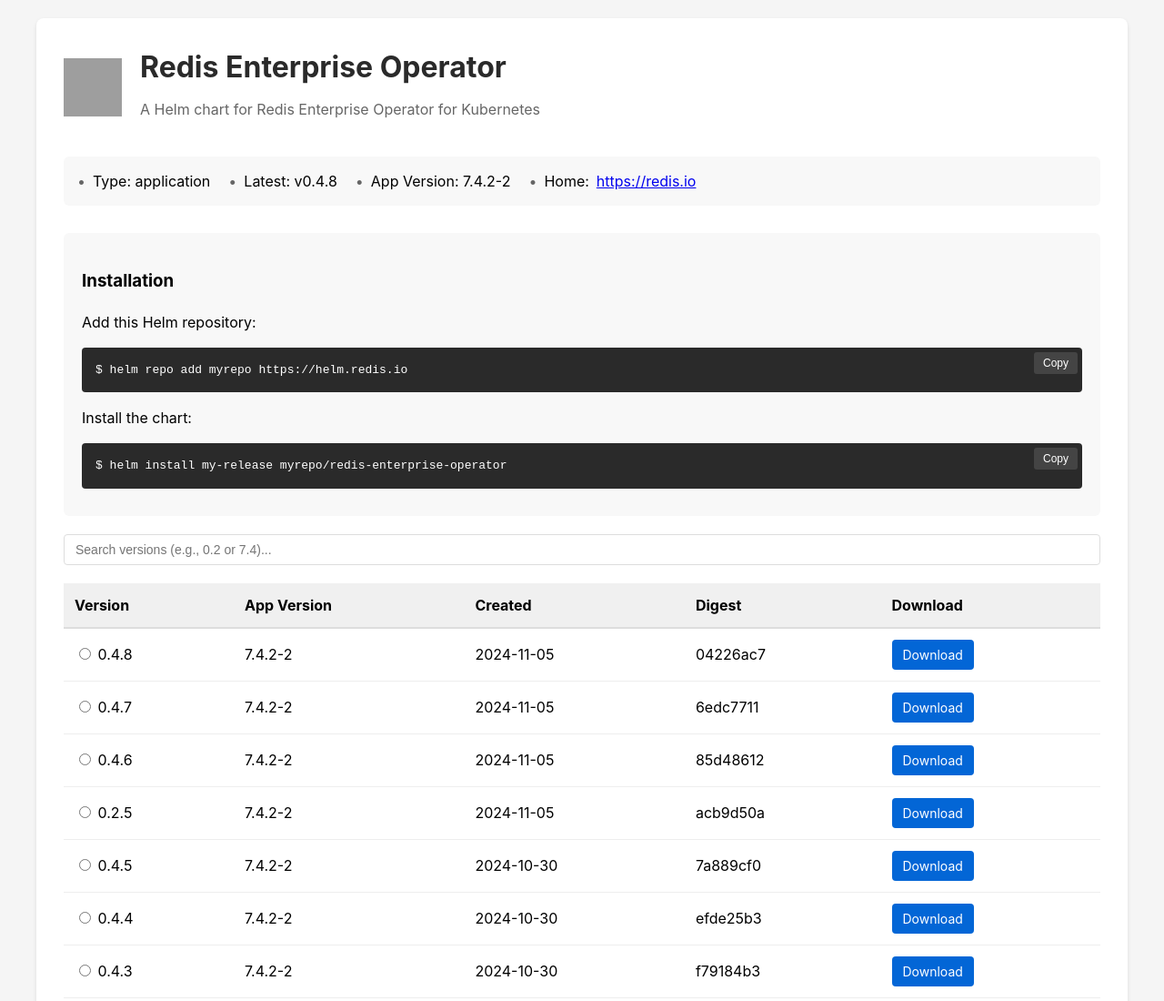
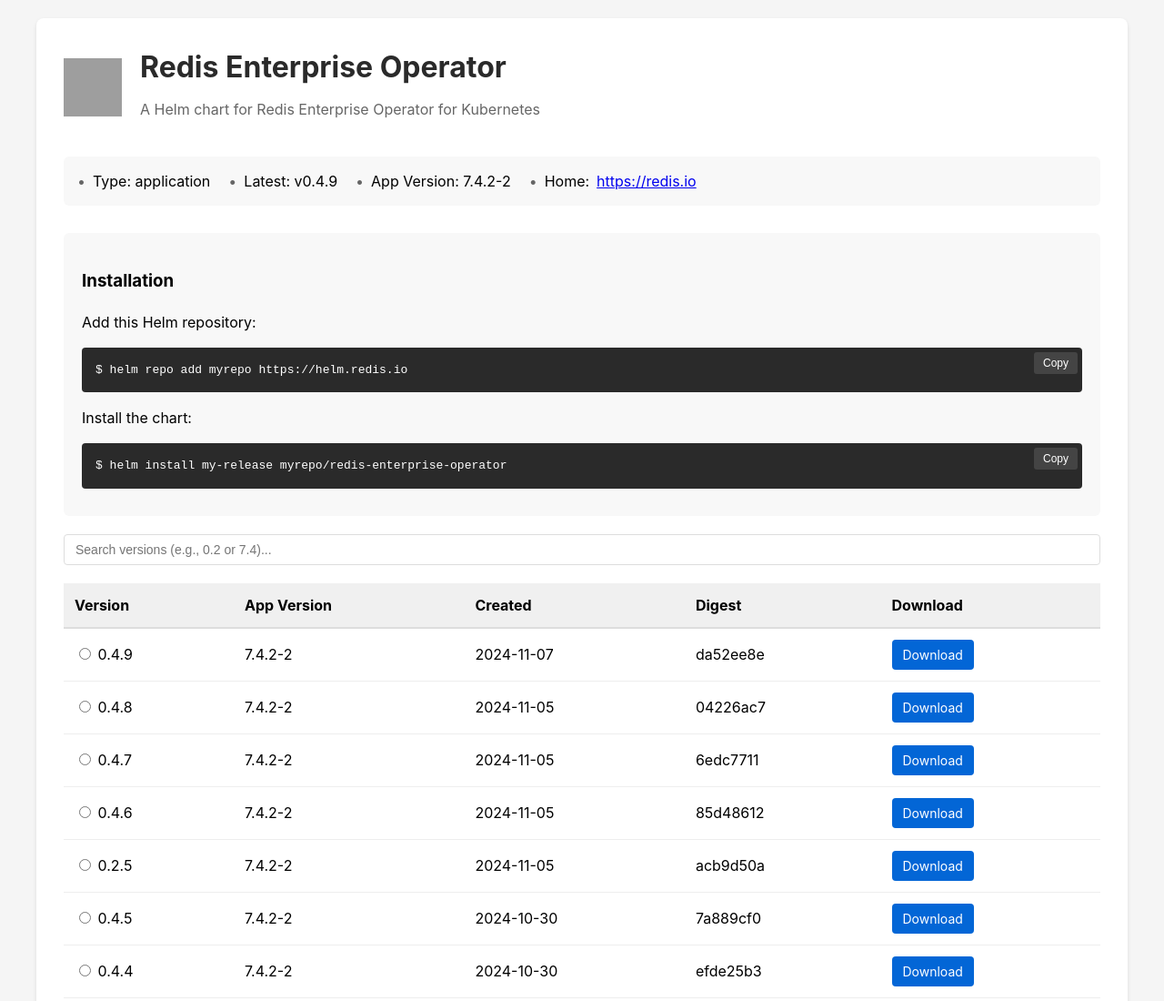
Before and after one commit to oshribr/helm-release, a plain HTML site: page index.html in a window 1280 px wide. Shown: the top 1100 px of the page at 91% size. Drawn offline with Linux system fonts and the light colour scheme; grey boxes are pictures that could not be loaded.

Commit message:
Update Helm charts page version: charts/redis-enterprise-operator

```diff
--- a/index.html
+++ b/index.html
@@ -140,7 +140,7 @@
         </div>
         <div class="metadata">
             <div>Type: application</div>
-            <div>Latest: v0.4.8</div>
+            <div>Latest: v0.4.9</div>
             <div>App Version: 7.4.2-2</div>
             <div>Home: <a href="https://redis.io">https://redis.io</a></div>
         </div>
@@ -173,6 +173,19 @@
                 </tr>
             </thead>
             <tbody>
+
+        <tr class="version-row" data-version="0.4.9"
+            data-appversion="7.4.2-2" data-command="helm install my-release myrepo/redis-enterprise-operator:0.4.9">
+            <td>
+                <input type="radio" name="version" value="0.4.9"
+                    onclick="toggleVersion(this)" data-default="helm install my-release myrepo/redis-enterprise-operator">
+                0.4.9
+            </td>
+            <td>7.4.2-2</td>
+            <td>2024-11-07</td>
+            <td>da52ee8e</td>
+            <td><a href="https://github.com/oshribr/helm-release/releases/download/redis-enterprise-operator-0.4.9/redis-enterprise-operator-0.4.9.tgz" class="download-btn">Download</a></td>
+        </tr>
 
         <tr class="version-row" data-version="0.4.8"
             data-appversion="7.4.2-2" data-command="helm install my-release myrepo/redis-enterprise-operator:0.4.8">
```
